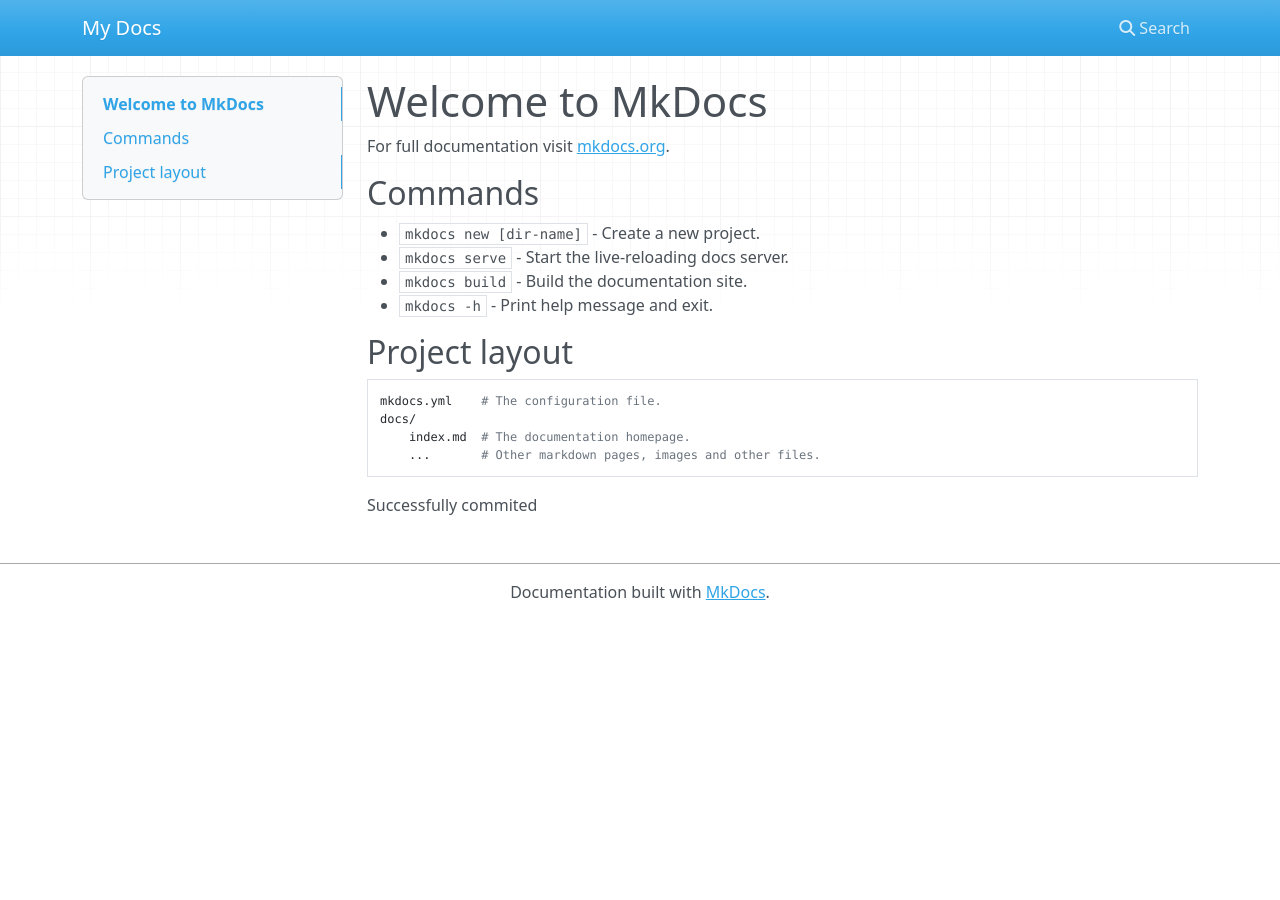
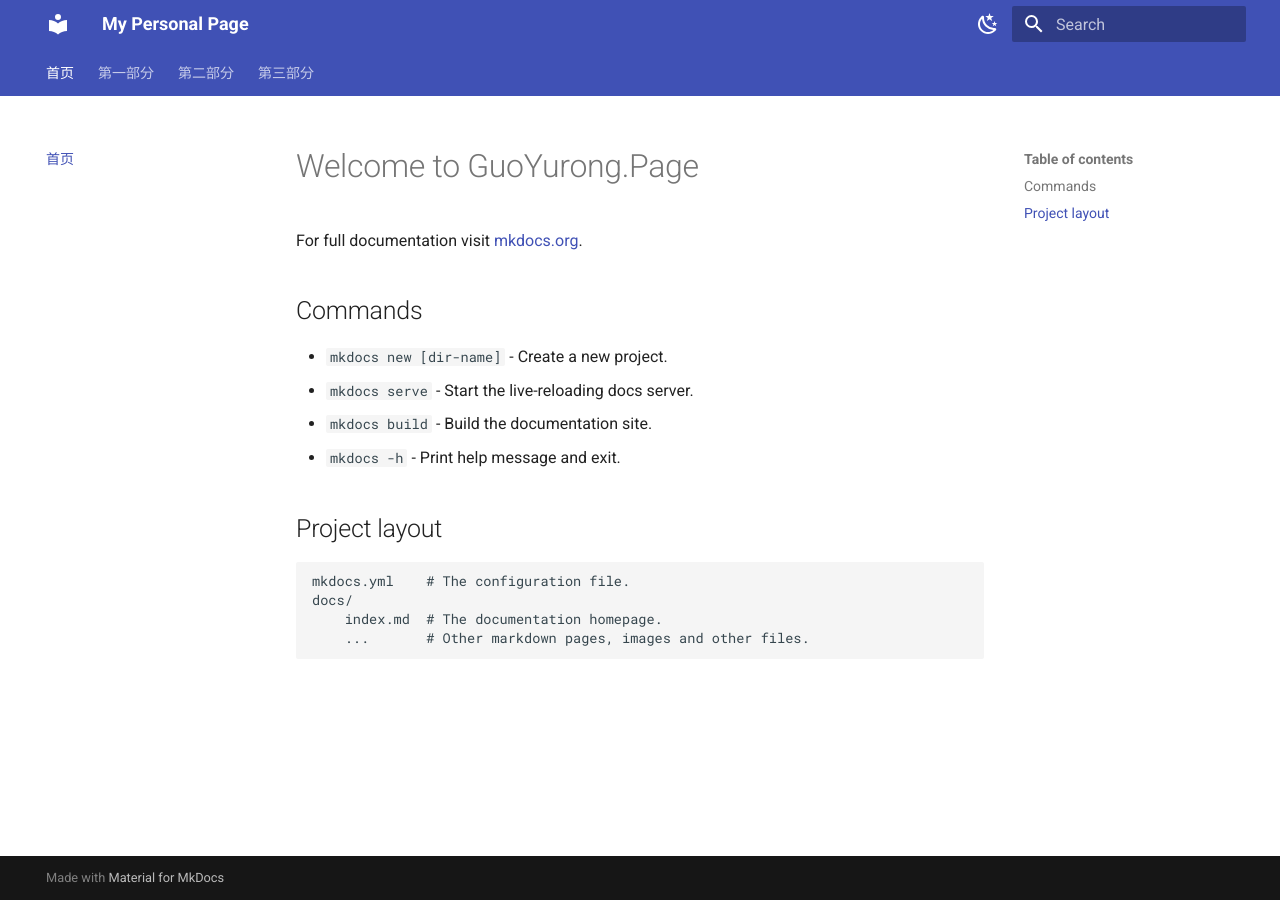
Before and after one commit to RainTeacher/Mypage, an MkDocs documentation site: the page built from docs/index.md, in a window 1280 px wide. Built offline with MkDocs 1.6.1 and Material for MkDocs 9.7.7, drawn with Linux system fonts in a browser that asks for light colours; nearby versions of some CDN libraries.

Commit message:
updating

```diff
--- a/docs/index.md
+++ b/docs/index.md
@@ -1,4 +1,4 @@
-# Welcome to MkDocs
+# Welcome to GuoYurong.Page
 
 For full documentation visit [mkdocs.org](https://www.mkdocs.org).
 
@@ -15,5 +15,3 @@
     docs/
         index.md  # The documentation homepage.
         ...       # Other markdown pages, images and other files.
-
-Successfully commited
--- a/mkdocs.yml
+++ b/mkdocs.yml
@@ -1 +1,34 @@
-site_name: My Docs
+site_name: My Personal Page
+site_url: https://rainteacher.github.io/Mypage/
+
+nav:
+  - 首页: index.md
+  - 第一部分:
+      - Part1/index.md
+      - 随机文本: Part1/File1.md
+  - 第二部分:
+      - Part2/index.md
+  - 第三部分:
+      - Part3/index.md
+docs_dir: docs/
+
+theme:
+  name: material
+  features:
+    - navigation.tabs
+    - search.suggest
+    - search.highlight
+    - search.share
+    - navigation.top
+    - navigation.indexes
+  palette:
+    - media: "(prefers-color-scheme: light)"
+      scheme: default
+      toggle:
+        icon: material/weather-night
+        name: Switch to dark mode
+    - media: "(prefers-color-scheme: dark)"
+      scheme: slate
+      toggle:
+        icon: material/weather-sunny
+        name: Switch to light mode
```
Also changed, not shown: docs/Part1/File1.md (added, +2 -0 lines), docs/Part1/index.md (added, +1 -0 lines), docs/Part2/index.md (added, +1 -0 lines), docs/Part3/index.md (added).
